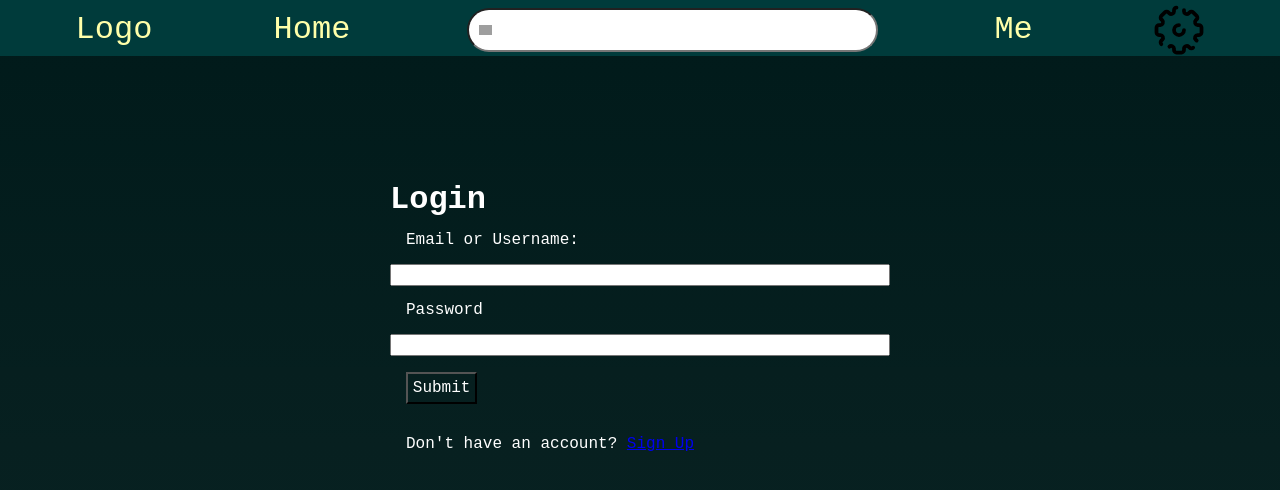
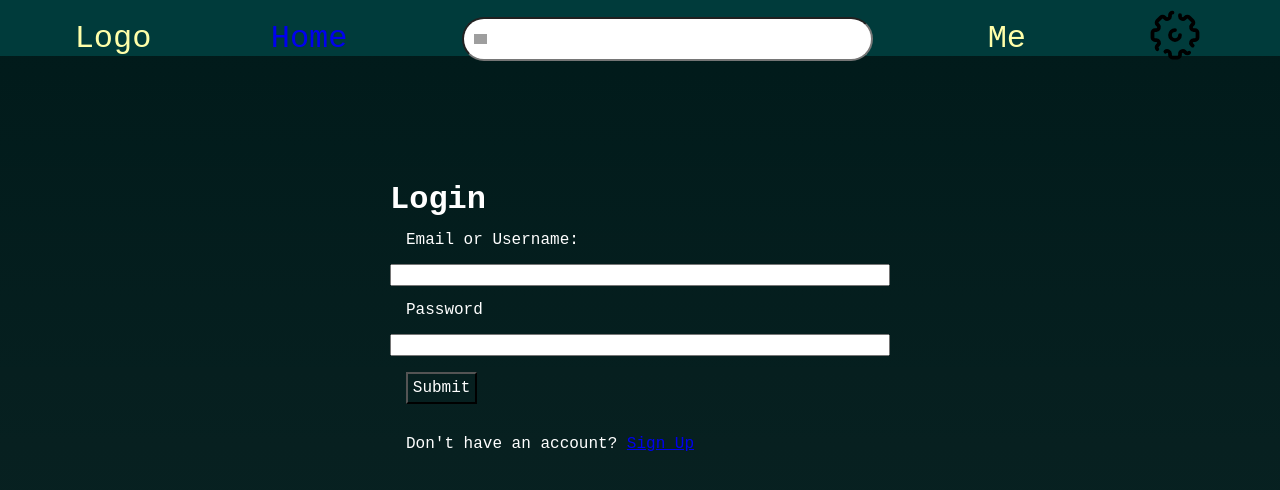
Before and after one commit to charleswt/Game-Contributor, a React (Vite) app in the folder client/: page /login in a window 1280 px wide. Shown: the top 490 px of the page. Built offline with nearby package versions, Linux system fonts and the light colour scheme; grey boxes are pictures that could not be loaded.

Commit message:
updated navbar

```diff
--- a/client/public/css/style.css
+++ b/client/public/css/style.css
@@ -81,6 +81,12 @@ header ul li:hover {
   transition: 0.12;
   background: rgba(255, 255, 169, 0.075);
   border-radius: 0.3rem;
+}
+header ul li .navLinks {
+  text-decoration: none;
+}
+header ul li .navLinks:visited {
+  color: rgb(255, 255, 169);
 }
 header ul img {
   transition: 1s;
--- a/client/public/scss/_navbar.scss
+++ b/client/public/scss/_navbar.scss
@@ -21,6 +21,12 @@ header {
                 background: rgba(255, 255, 169, 0.075);
                 border-radius: .3rem;
             }
+            .navLinks {
+                text-decoration: none;
+                &:visited {
+                    color: rgb(255, 255, 169);
+                }
+            }
         }
         img {
                 transition: 1s;
--- a/client/src/components/navbar/navbar.tsx
+++ b/client/src/components/navbar/navbar.tsx
@@ -1,21 +1,38 @@
-import '../../../public/css/style.css'
-import CookieAuth from '../../utils/auth'
+import '../../../public/css/style.css';
+import React, { useEffect } from 'react';
+import { Link, useNavigate } from 'react-router-dom';
+import CookieAuth from '../../utils/auth';
 
-CookieAuth.checkExpiration()
-export default function Navbar(): any{
+export default function Navbar() {
+    const navigate = useNavigate();
+
+    useEffect(() => {
+        if (!CookieAuth.getToken()) {
+            navigate('/login');
+        }
+    }, [navigate]);
+
+    const handleMeClick = () => {
+        if (CookieAuth.getToken()) {
+            navigate('/me');
+        } else {
+            navigate('/login');
+        }
+    };
+
     return (
         <header>
             <ul>
                 <li>Logo</li>
-                <li onClick={()=>window.location.href = '/main'}>Home</li>
-                <input type="text"/>
-                <li onClick={()=>
-                    CookieAuth.getToken()?
-                    window.location.href = '/me':
-                    window.location.href = '/login'
-                    }>Me</li>
-                <img src="../../../public/images/settings.svg" alt="" height="60px" />
+                <li>
+                    <Link className='navLinks' to="/main">Home</Link>
+                </li>
+                <input type="text" />
+                <li onClick={handleMeClick}>Me</li>
+                <li>
+                    <img src="../../../public/images/settings.svg" alt="Settings" height="60px" />
+                </li>
             </ul>
         </header>
-    )
+    );
 }
--- a/client/src/pages/me/me.tsx
+++ b/client/src/pages/me/me.tsx
@@ -107,10 +107,10 @@ export default function Me(): any {
       </div>
 
       <div>
-        <p>Your Comments</p>
+        <p className='bg'>Your Comments</p>
         {comments? (
           comments.map((comment: Comment) => (
-            <div key={comment.id}>
+            <div className='bg' key={comment.id}>
               <div>Post ID: {comment.postId}</div>
               <div>User ID: {comment.userId}</div>
               <div>Content: {comment.content}</div>
@@ -122,10 +122,10 @@ export default function Me(): any {
       </div>
 
       <div>
-        <p>Your Posts</p>
+        <p className='bg'>Your Posts</p>
         {userPosts? (
           userPosts.map((post: Post) => (
-            <div key={post.id}>
+            <div className='bg' key={post.id}>
               <div>User ID: {post.userId}</div>
               <div>Content: {post.content}</div>
             </div>
```
